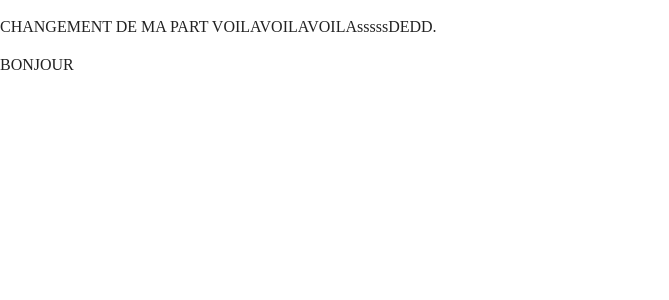
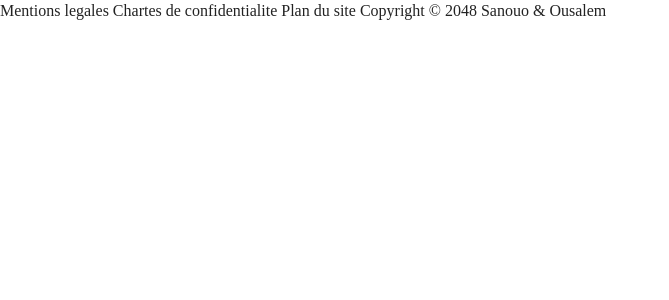
Before and after one commit to Simplon-Roubaix/e-commerce-sana-david-, a PHP site: page / in a window 1280 px wide. Shown: the top 300 px of the page, without its empty margins (0-669 px from the left). Run offline with PHP 8.4, Linux system fonts and the light colour scheme; some libraries are stand-ins or nearby versions.

Commit message:
insertion footer in the page index

```diff
--- /dev/null
+++ b/footer.php
@@ -0,0 +1,27 @@
+<?php include('information_footer.php'); ?>
+
+<footer class = 'footer'>
+
+  <?php  foreach ($informationF as $element) {
+
+    echo $element;
+  }?>
+
+
+  </footer>
+
+
+
+          <script src="https://code.jquery.com/jquery-{{JQUERY_VERSION}}.min.js" integrity="{{JQUERY_SRI_HASH}}" crossorigin="anonymous"></script>
+          <script>window.jQuery || document.write('<script src="js/vendor/jquery-{{JQUERY_VERSION}}.min.js"><\/script>')</script>
+          <script src="js/plugins.js"></script>
+          <script src="js/main.js"></script>
+
+          <!-- Google Analytics: change UA-XXXXX-Y to be your site's ID. -->
+          <script>
+              window.ga=function(){ga.q.push(arguments)};ga.q=[];ga.l=+new Date;
+              ga('create','UA-XXXXX-Y','auto');ga('send','pageview')
+          </script>
+          <script src="https://www.google-analytics.com/analytics.js" async defer></script>
+      </body>
+  </html>
--- a/index.html
+++ b/index.php
@@ -20,20 +20,30 @@
         <![endif]-->
 
         <!-- Add your site or application content here -->
-        <p> CHANGEMENT DE MA PART
-          VOILAVOILAVOILAsssssDEDD.</p>
+<!--MA PARTIE -->
 
-        <p> BONJOUR  </p>
-        <script src="https://code.jquery.com/jquery-{{JQUERY_VERSION}}.min.js" integrity="{{JQUERY_SRI_HASH}}" crossorigin="anonymous"></script>
-        <script>window.jQuery || document.write('<script src="js/vendor/jquery-{{JQUERY_VERSION}}.min.js"><\/script>')</script>
-        <script src="js/plugins.js"></script>
-        <script src="js/main.js"></script>
 
-        <!-- Google Analytics: change UA-XXXXX-Y to be your site's ID. -->
-        <script>
-            window.ga=function(){ga.q.push(arguments)};ga.q=[];ga.l=+new Date;
-            ga('create','UA-XXXXX-Y','auto');ga('send','pageview')
-        </script>
-        <script src="https://www.google-analytics.com/analytics.js" async defer></script>
-    </body>
-</html>
+
+
+
+
+
+
+
+
+
+
+
+
+
+
+
+
+
+
+
+
+
+
+
+<?php include("footer.php"); ?>
--- /dev/null
+++ b/information_footer.php
@@ -0,0 +1,5 @@
+
+<?php
+
+$informationF = array ('Mentions legales ','Chartes de confidentialite',' Plan du site',' Copyright © 2048  Sanouo & Ousalem');
+     ?>
```
Also changed, not shown: header.php (added), js/main.js (deleted), 1 other file.
